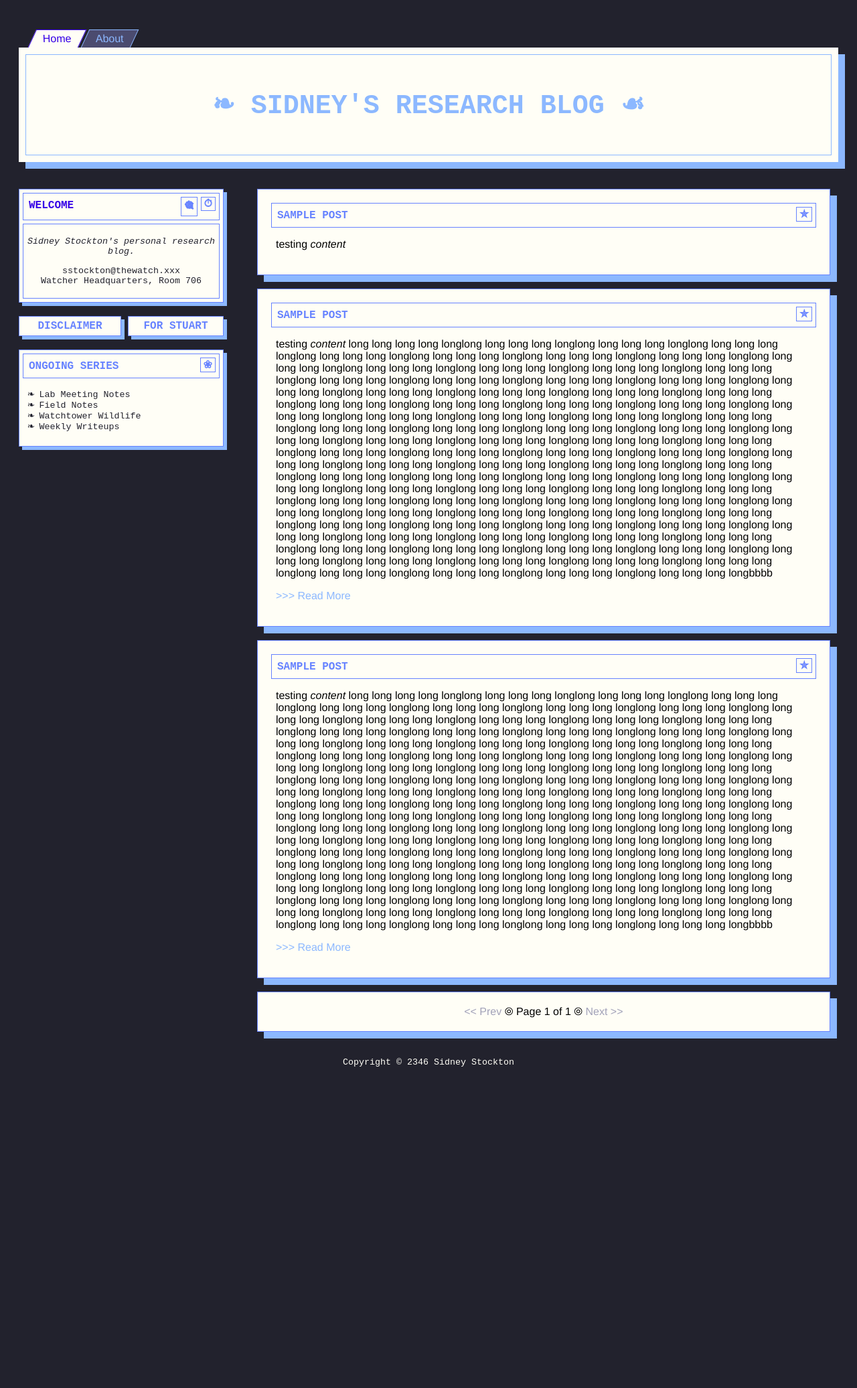
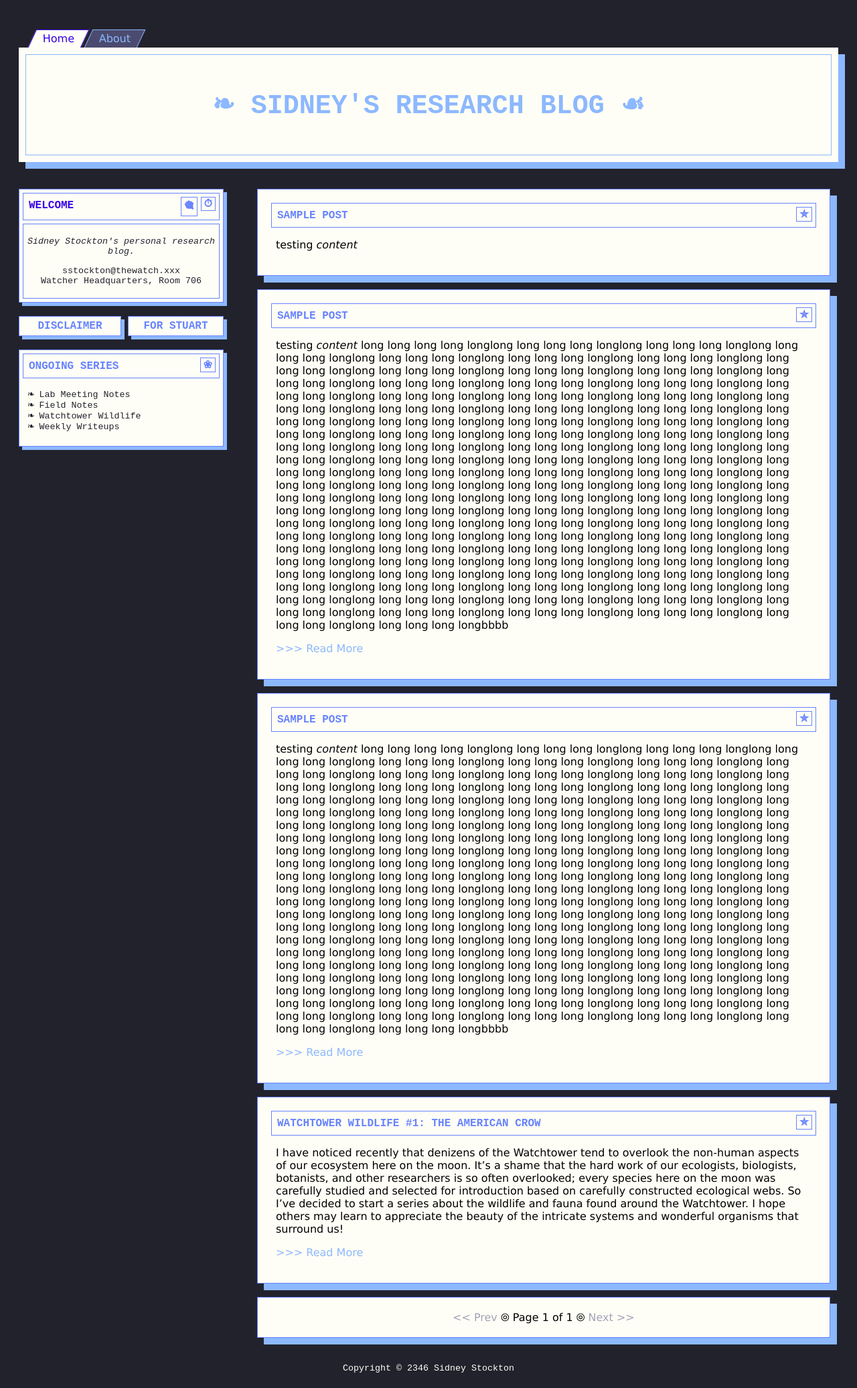
Before and after one commit to selene-huang/sidney-blog, a Jekyll site: the page built from docs/index.html, in a window 1280 px wide. Shown: the whole page at 67% size. Built offline with Jekyll 4.4.1, drawn with Linux system fonts in a browser that asks for light colours; the list of posts is cut into pages by our own code; before the commit the page ends 1616 px from its top, so only the background shows below that.

Commit message:
Minor formatting updates and added watchtower wildlife post

```diff
--- a/docs/_layouts/post.html
+++ b/docs/_layouts/post.html
@@ -4,7 +4,7 @@ layout: default
 <div class="card">
     <div class="card-header">
         <div class="row">
-        <div class="card-header-left"><h3>{{ page.date | date_to_string }}</h3></div>
+        <div class="card-header-left"><h3>{{ page.date | date_to_string: "ordinal", "US" }}</h3></div>
         <div class="card-header-icon"><a href="{{ '/' | relative_url }}" class="card-header-icon-font"><h3>⏎</h3></a></div>
         </div>
     </div>
--- /dev/null
+++ b/docs/_posts/2024-06-16-watchtower-wildlife-1-the-american-crow.md
@@ -0,0 +1,15 @@
+---
+title: "Watchtower Wildlife #1: The American Crow"
+layout: post
+---
+
+I have noticed recently that denizens of the Watchtower tend to overlook the non-human aspects of our ecosystem here on the moon. It’s a shame that the hard work of our ecologists, biologists, botanists, and other researchers is so often overlooked; every species here on the moon was carefully studied and selected for introduction based on carefully constructed ecological webs. So I’ve decided to start a series about the wildlife and fauna found around the Watchtower. I hope others may learn to appreciate the beauty of the intricate systems and wonderful organisms that surround us!
+
+Today we will look at the American crow. Often considered an agricultural pest back on Earth, they pose no such threat within the Watchtower, which grows food primarily within tightly regulated greenhouses. As such, we were able to introduce them to the moon to use as a form of pest control. They are well-suited to human environments and are not domesticated, enabling an established population within the Watchtower to continue thriving with minimal intervention.
+
+An omnivore, the American crow will eat all kinds of invertebrates, fruits, nuts, seeds, eggs and nestlings, and stranded fish. They also hunt small animals and can be found scavenging carrion or at landfills. Grains and crops are particularly favored, but outside protected agricultural areas, their best source of these foods are actually park goers! Because crows are so intelligent, if you keep a regular schedule, they can be taught to anticipate your arrival. They are also highly trainable, in the same manner as cats and dogs—peanuts make a good reward, if you so choose to invest in this endeavor.
+
+In the wintertime, American crows are known to form large, communal roosts to stay warm. They return to the same areas year after year to form these roosts. On Earth, some particularly large roosts have upwards of a million crows, and have started attracting attention in urban areas for the noise and mess; here, you can enjoy their resting forms in peace, sound with the knowledge that we do not have a million crows. For those interested, there’s typically a roost of about fifty or so crows on the northern edge of the residential zones, and there’s also a slightly smaller one just beyond the southeastern perimeter of the laboratories.
+I am pleased to note that the majesty and intelligence of these wonderful corvids has not gone fully unappreciated by our fellow moon dwellers. Several fringe religions have sprung up since the Watchtower’s founding, either centering crows or using them as a sacred symbol; I am told by some colleagues that the popularity of these religions seems to be positively correlated with the sales of bird feed and bird feeders, for any interested in tracking their movements.
+
+Finally, to correct a common misconception I have heard being spread around as of late: we have not, contrary to popular belief, introduced any common ravens into the Watchtower. Though they too are highly adaptable and can be found in a large variety of habitats back on Earth, ravens are not generally fond of urban environments. Also, at the time of species introduction, the Watchtower’s waste management techniques would have led to an uncontrollable population boom, so we had to settle without. (This also means you can stop telling your friends you’ve seen a raven. American crows are big.)
--- a/docs/assets/css/styles.css
+++ b/docs/assets/css/styles.css
@@ -10,7 +10,7 @@
 
 * {
     box-sizing: border-box;
-    font-family: Helvetica, sans-serif;
+    font-family: 'Lucida Sans Unicode', 'Lucida Grande', 'Lucida Sans', 'Trebuchet MS', 'Helvetica', sans-serif;
 }
 
 /* text formatting */
```
Also changed, not shown: docs/about.md (+1 -1 lines), README.md, 11 other files.
